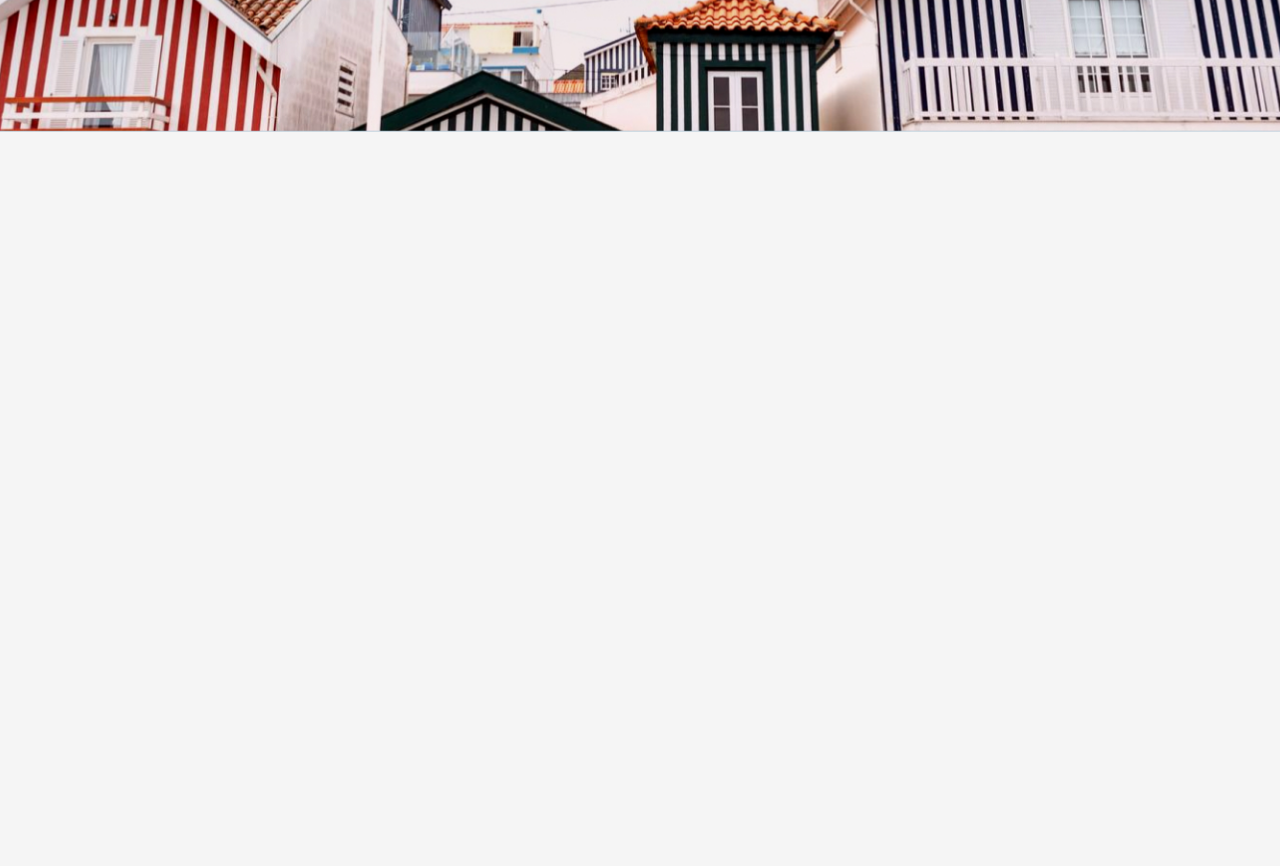
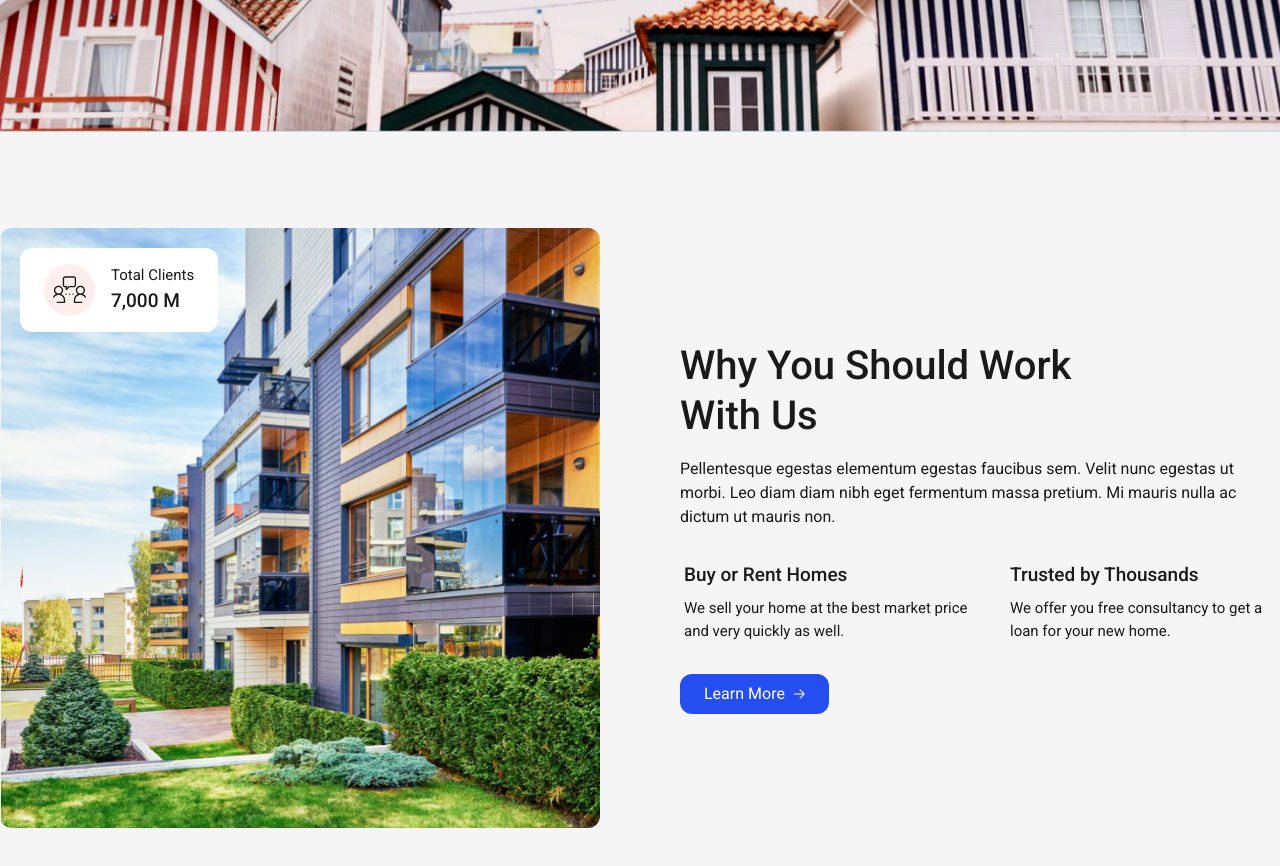
Before and after one commit to mehediyz/real-estate, a React (Vite) app: page / in a window 1280 px wide. Shown: the part 6320-7186 px from the top of the page. Before the commit the page ends 6452 px from the top, so only its background shows below. Built offline with nearby package versions, Linux system fonts and the light colour scheme.

Commit message:
added 'why us' section

```diff
--- a/src/App.jsx
+++ b/src/App.jsx
@@ -6,6 +6,7 @@ import HowItWorks from "./sections/HowItWorks";
 import OurMission from "./sections/OurMission";
 import OurProperties from "./sections/OurProperties";
 import RecentProperties from "./sections/RecentProperties";
+import WhyUs from "./sections/WhyUs";
 
 function App() {
   return (
@@ -19,6 +20,7 @@ function App() {
         <RecentProperties />
         <HowItWorks />
         <CallToAction />
+        <WhyUs />
       </main>
     </>
   );
--- /dev/null
+++ b/src/sections/WhyUs.jsx
@@ -0,0 +1,57 @@
+import Button from "../components/Button";
+
+const WhyUs = () => {
+  return (
+    <section className="container mx-auto padding-t padding-b">
+      <div className="grid grid-cols-1 lg:grid-cols-2 gap-12 lg:gap-12 xl:gap-20 items-center">
+        <div className="relative bg-[url('/images/h30.png')] w-full bg-cover bg-center aspect-square rounded-xl order-2 lg:order-1">
+          <div className="absolute bg-white py-4 px-6 rounded-xl left-5 top-5 flex gap-4 items-center">
+            <img
+              src={"/images/icons/meet.svg"}
+              alt="clients"
+              className="bg-primary-2/10 rounded-full p-2"
+            />
+            <div className="flex flex-col">
+              <span className="p3">Total Clients</span>
+              <span className="h4">7,000 M</span>
+            </div>
+          </div>
+        </div>
+        <div className="space-y-4 order-1 lg:order-2">
+          <h2 className="h2 text-center lg:text-left">
+            Why You Should Work <br /> With Us
+          </h2>
+          <p>
+            Pellentesque egestas elementum egestas faucibus sem. Velit nunc
+            egestas ut morbi. Leo diam diam nibh eget fermentum massa pretium.
+            Mi mauris nulla ac dictum ut mauris non.
+          </p>
+          <div className="flex gap-8 py-4">
+            <div className="space-y-2 border-l-4 border-transparent hover:border-accent-1 hover:pl-2 transition-all duration-200 ">
+              <h3 className="h4">Buy or Rent Homes</h3>
+              <p className="p3">
+                We sell your home at the best market price and very quickly as
+                well.
+              </p>
+            </div>
+            <div className="space-y-2 border-l-4 border-transparent hover:border-accent-1 hover:pl-2 transition-all duration-200 ">
+              <h3 className="h4">Trusted by Thousands</h3>
+              <p className="p3">
+                We offer you free consultancy to get a loan for your new home.
+              </p>
+            </div>
+          </div>
+          <Button
+            variant={"accent"}
+            icon={"/images/icons/arrow.svg"}
+            classnames={"rounded-xl"}
+          >
+            Learn More
+          </Button>
+        </div>
+      </div>
+    </section>
+  );
+};
+
+export default WhyUs;
```
Also changed, not shown: public/images/logo.png (added).
